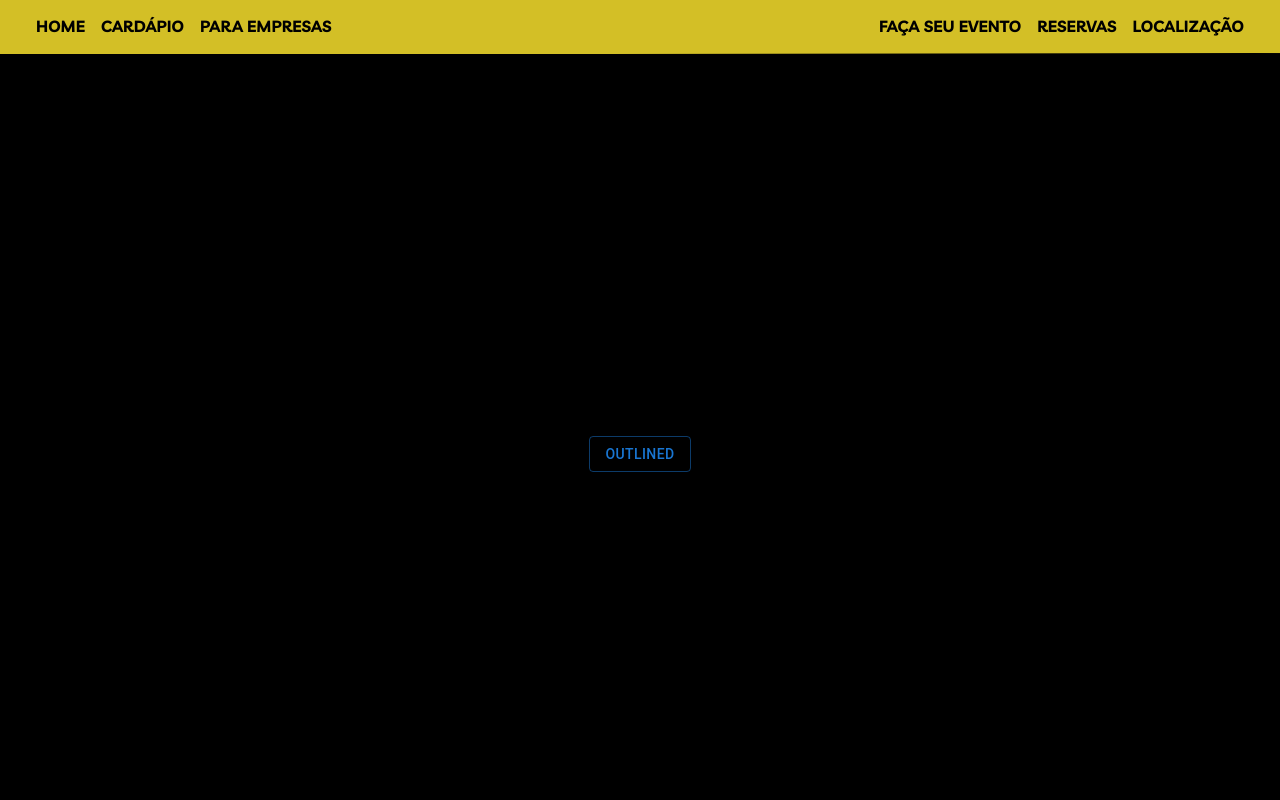
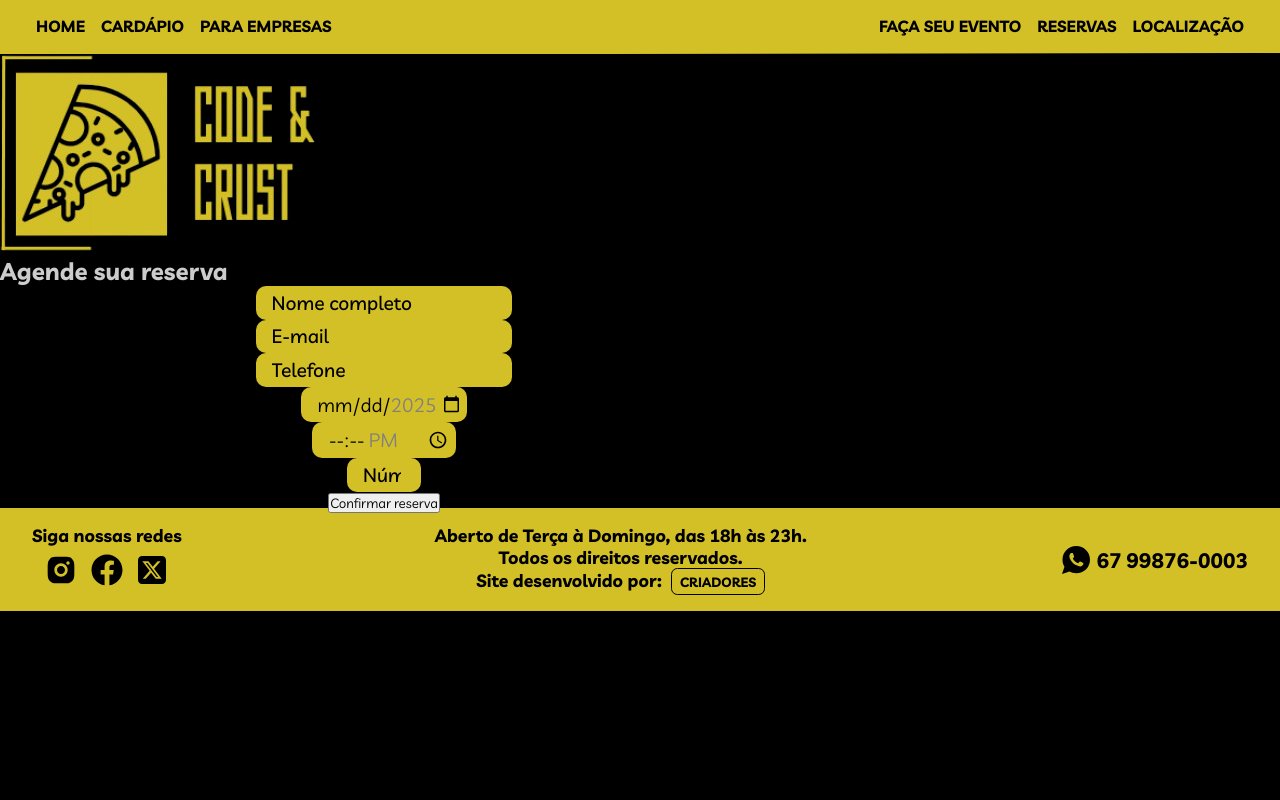
Before and after one commit to fmascena-dev/Pizzaria_Code_Crust, a React (Vite) app: page /reservas in a window 1280 px wide. Shown: the top 800 px of the page. Built offline with nearby package versions, Linux system fonts and the light colour scheme.

Commit message:
feat: estruturação da page Reservas e iniciando estilização

```diff
--- a/src/pages/reservas/Reservas.jsx
+++ b/src/pages/reservas/Reservas.jsx
@@ -1,10 +1,133 @@
-import './reservas.scss'
-import Button from '@mui/material/Button';
+import Logo from '../../assets/home/logo2.png'
+import { useState } from 'react';
+import { useForm } from 'react-hook-form';
 
 export default function Reservas() {
+  const {
+    register,
+    handleSubmit,
+    watch,
+    setValue,
+    formState: { errors },
+    reset,
+  } = useForm()
+
+  const [mensagem, setMensagem] = useState('')
+
+  const onSubmit = (data) => {
+    if (window.confirm(`Confirmar reserva com os seguintes dados?\n\nNome: ${data.nome}\nEmail: ${data.email}\nTelefone: ${data.telefone}\nData: ${data.data}\nHorário: ${data.horario}\nPessoas: ${data.pessoas}`)) {
+      setMensagem("Reserva agendada com sucesso! Aguarde o contato de nossa equipe!");
+      reset();
+    }
+  }
+
   return (
-    <section className='temp'>
-      <Button variant="outlined" className='outline'>Outlined</Button>
+    <section className="reservas">
+      <img className='logo-reservas' src={Logo} alt="Logo Code&Crust" />
+      <h1>Agende sua reserva</h1>
+      <section>
+        <div className="formulario-container">
+          {mensagem && <p className="success-message">{mensagem}</p>}
+          <form className="formulario" onSubmit={handleSubmit(onSubmit)}>
+            <div className="input">
+              <input
+                type="text"
+                placeholder="Nome completo"
+                {...register('nome', {
+                  required: 'O nome é obrigatório.',
+                  maxLength: 50,
+                })}
+              />
+              {errors.nome && (
+                <p className="error-message">{errors.nome.message}</p>
+              )}
+            </div>
+
+            <div className="input">
+              <input
+                type="email"
+                placeholder="E-mail"
+                {...register('email', {
+                  required: 'O e-mail é obrigatório.',
+                  pattern: {
+                    value: /^[^\s@]+@[^\s@]+\.[^\s@]+$/,
+                    message: 'Digite um e-mail válido.',
+                  },
+                  maxLength: 50,
+                })}
+              />
+              {errors.email && (
+                <p className="error-message">{errors.email.message}</p>
+              )}
+            </div>
+
+            <div className="input">
+              <input
+                type="tel"
+                placeholder="Telefone"
+                {...register('telefone', {
+                  required: 'O telefone é obrigatório.',
+                  minLength: {
+                    value: 10,
+                    message: 'O telefone deve ter pelo menos 10 dígitos.',
+                  },
+                })}
+              />
+              {errors.telefone && (
+                <p className="error-message">{errors.telefone.message}</p>
+              )}
+            </div>
+
+            <div className="input">
+              <input
+                type="date"
+                min={new Date().toISOString().split('T')[0]}
+                max="2025-12-31"
+                {...register('data', { required: 'A data é obrigatória.' })}
+              />
+              {errors.data && (
+                <p className="error-message">{errors.data.message}</p>
+              )}
+            </div>
+
+            <div className="input">
+              <input
+                type="time"
+                step="900"
+                min="18:00"
+                max="22:00"
+                {...register('horario', {
+                  required: 'O horário é obrigatório.',
+                })}
+              />
+              {errors.horario && (
+                <p className="error-message">{errors.horario.message}</p>
+              )}
+            </div>
+
+            <div className="input">
+              <input
+                type="number"
+                min="1"
+                max="10"
+                placeholder="Número de pessoas"
+                {...register('pessoas', {
+                  required: 'Informe o número de pessoas.',
+                })}
+              />
+              {errors.pessoas && (
+                <p className="error-message">{errors.pessoas.message}</p>
+              )}
+            </div>
+
+            <div className="button-container">
+              <button type="submit" className="button-confirmar">
+                Confirmar reserva
+              </button>
+            </div>
+          </form>
+        </div>
+      </section>
     </section>
   );
 }
--- a/src/pages/reservas/reservas.scss
+++ /dev/null
@@ -1,10 +0,0 @@
-.temp {
-    height: 100vh;
-    display: flex;
-    justify-content: center;
-    align-items: center;
-
-    // .outline {
-    //     background-color: #FFF;
-    // }
-}
```
